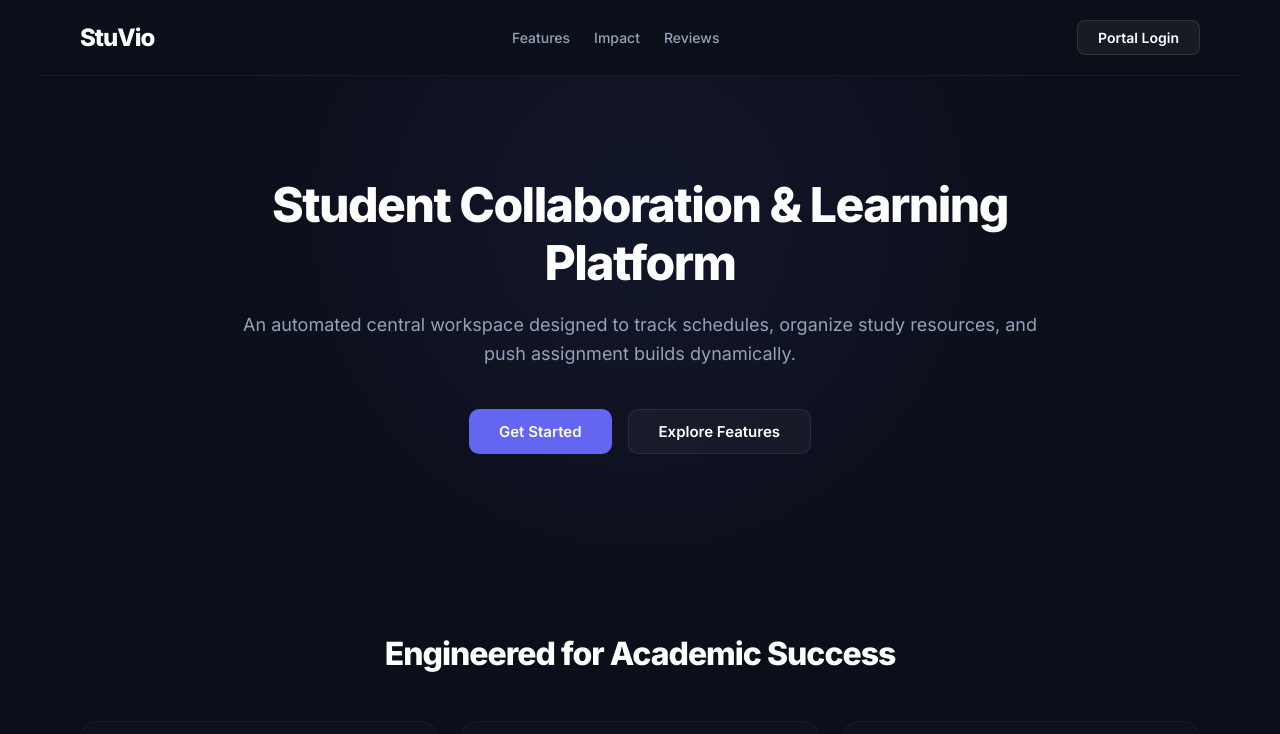
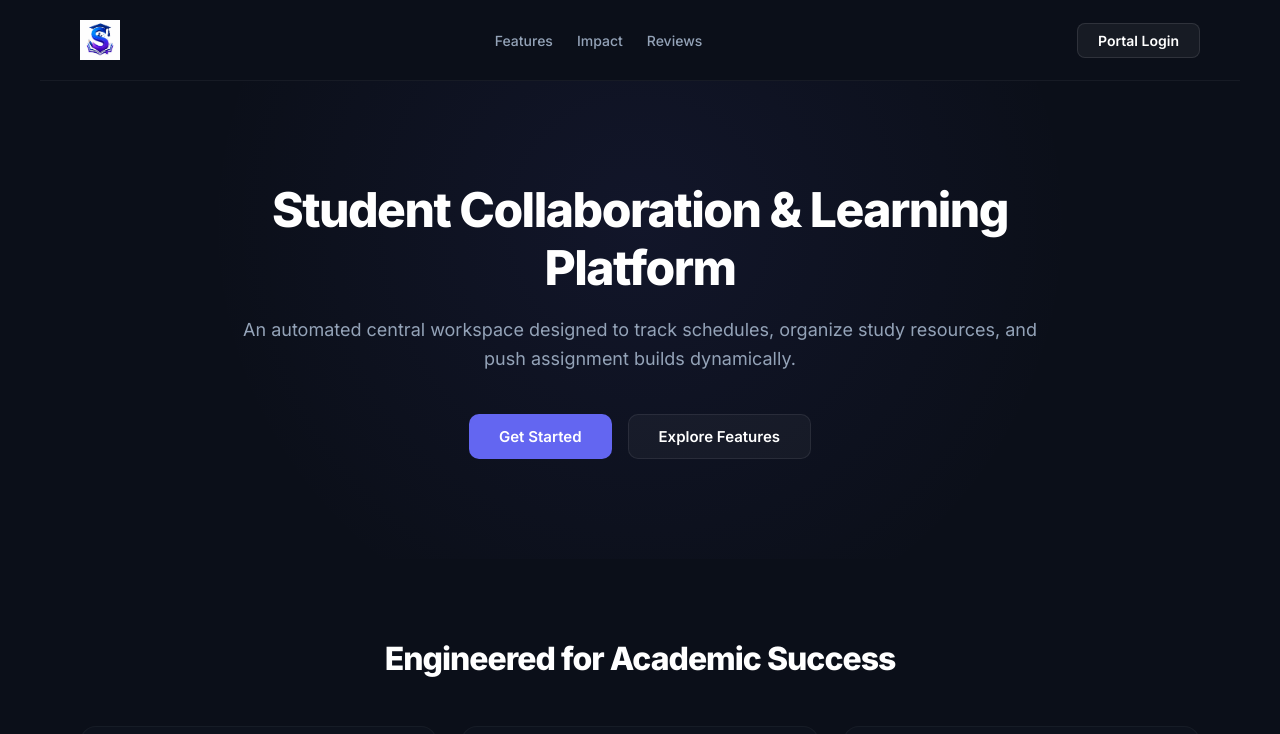
Before and after one commit to itsneeraj065/StuVio-Project, a React (Vite) app in the folder frontend/: page / in a window 1280 px wide. Shown: the top 734 px of the page. Built offline with nearby package versions, Linux system fonts and the light colour scheme.

Commit message:
Added logo to navbar

```diff
--- a/frontend/src/pages/LandingPage.jsx
+++ b/frontend/src/pages/LandingPage.jsx
@@ -30,7 +30,9 @@ function LandingPage() {
 
       {/* PUBLIC HEADER NAVBAR */}
 <header style={styles.navbar}>
-        <div style={styles.logo}>StuVio</div>
+  <div style={styles.logo}>
+    <img src="/logo.png" alt="StuVio Logo" style={{ height: "40px", width: "auto" }} />
+  </div>
   <nav style={styles.navLinks}>
     <a href="#features" style={styles.navLink}>Features</a>
     <a href="#stats" style={styles.navLink}>Impact</a>
@@ -159,10 +161,10 @@ const styles = {
     margin: "0 auto"
   },
  logo: {
-    fontSize: "24px",
-    fontWeight: "800",
-    color: "#ffffff",
-    letterSpacing: "-1px"
+    display: "flex",
+    alignItems: "center",
+    cursor: "pointer"
+
   },
   navLinks: {
     display: "flex",
```
Also changed, not shown: frontend/public/logo.png (added). Lines whose indentation alone changed are shown as unchanged.
